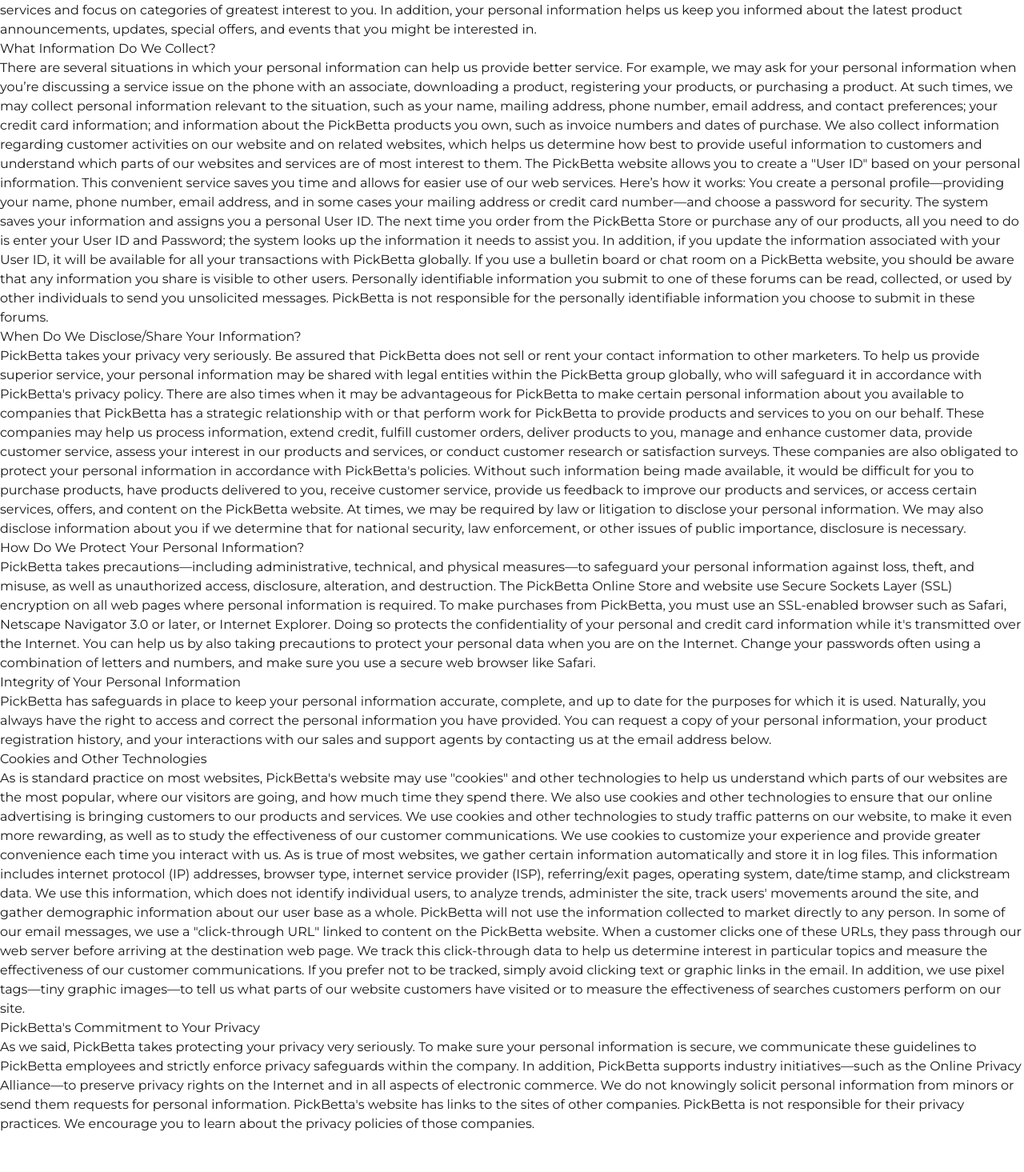
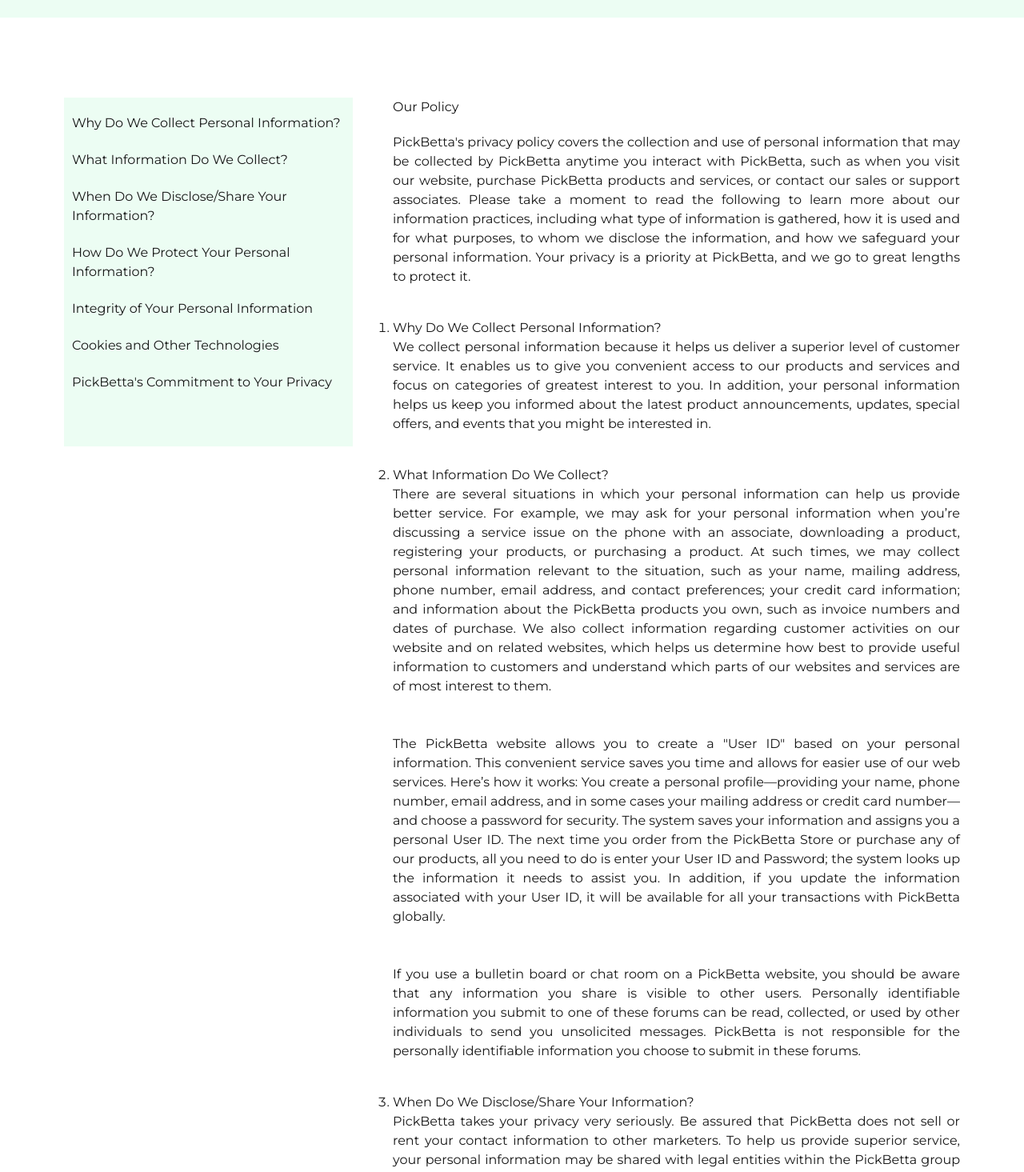
Before and after one commit to Mcdemzy/pick-betta, a Next.js app: page /privacy in a window 1280 px wide. Shown: the part 383-1848 px from the top of the page at 80% size. Before the commit the page ends 1800 px from the top, so only its background shows below. Built offline with nearby package versions, Linux system fonts and the light colour scheme.

Commit message:
`Refactor Privacy Policy page and related components with design updates and minor content changes`

```diff
--- a/src/app/privacy/page.tsx
+++ b/src/app/privacy/page.tsx
@@ -1,18 +1,28 @@
 "use client";
 
 import Hero from "@/components/privacy/Hero";
+import Banner from "@/components/shared/Banner";
+import Footer from "@/components/shared/Footer";
 
 export default function PrivacyPolicy() {
   return (
     <>
       <main>
-        <section>
-          <h1>Privacy Policy</h1>
-          <h3>Version 1.1 September 2024</h3>
+        <section className="bg-[#ECFDF3] px-20 pt-[150px] pb-[117px]">
+          <div className="flex flex-col gap-y-7.5 text-center">
+            <h1 className="text-[#101828] md:text-[3.75rem] leading-[78px] tracking-[-2%] font-semibold">
+              Privacy Policy
+            </h1>
+            <h3 className="text-[#475467] text-[1.125rem] font-medium leading-7.5">
+              Version 1.1 September 2024
+            </h3>
+          </div>
         </section>
 
         {/*  */}
         <Hero />
+        <Banner />
+        <Footer />
       </main>
     </>
   );
--- /dev/null
+++ b/src/app/terms-conditions/page.tsx
@@ -0,0 +1,9 @@
+"use client";
+
+export default function TermsAndConditions() {
+  return (
+    <>
+      <main className="text-5xl">Hello</main>
+    </>
+  );
+}
--- a/src/components/privacy/Hero.tsx
+++ b/src/components/privacy/Hero.tsx
@@ -3,10 +3,10 @@
 export default function Hero() {
   return (
     <>
-      <main>
-        <section>
-          <aside>
-            <h4>Why Do We Collect Personal Information?</h4>
+      <main className="bg-[#FFFFFF] px-20 py-25">
+        <section className="flex gap-x-12.5">
+          <aside className="bg-[#ECFDF3] py-5 px-2.5 h-[436px] min-w-[361px] flex flex-col gap-y-[22px]">
+            <h4 className="">Why Do We Collect Personal Information?</h4>
             <h4>What Information Do We Collect?</h4>
             <h4>When Do We Disclose/Share Your Information?</h4>
             <h4>How Do We Protect Your Personal Information?</h4>
@@ -16,8 +16,8 @@
           </aside>
 
           {/*  */}
-          <aside>
-            <div>
+          <aside className="flex flex-col gap-y-10 text-justify max-w-[869px]">
+            <div className="flex flex-col gap-y-5">
               <h3>Our Policy</h3>
               <p>
                 PickBetta's privacy policy covers the collection and use of
@@ -34,7 +34,7 @@
             </div>
 
             <div>
-              <ol>
+              <ol className="flex flex-col gap-y-10 list-decimal">
                 <div>
                   <li>Why Do We Collect Personal Information?</li>
                   <p>
@@ -66,6 +66,9 @@
                     websites, which helps us determine how best to provide
                     useful information to customers and understand which parts
                     of our websites and services are of most interest to them.
+                    <br />
+                    <br />
+                    <br />
                     The PickBetta website allows you to create a "User ID" based
                     on your personal information. This convenient service saves
                     you time and allows for easier use of our web services.
@@ -79,14 +82,18 @@
                     looks up the information it needs to assist you. In
                     addition, if you update the information associated with your
                     User ID, it will be available for all your transactions with
-                    PickBetta globally. If you use a bulletin board or chat room
-                    on a PickBetta website, you should be aware that any
-                    information you share is visible to other users. Personally
-                    identifiable information you submit to one of these forums
-                    can be read, collected, or used by other individuals to send
-                    you unsolicited messages. PickBetta is not responsible for
-                    the personally identifiable information you choose to submit
-                    in these forums.
+                    PickBetta globally.
+                    <br />
+                    <br />
+                    <br />
+                    If you use a bulletin board or chat room on a PickBetta
+                    website, you should be aware that any information you share
+                    is visible to other users. Personally identifiable
+                    information you submit to one of these forums can be read,
+                    collected, or used by other individuals to send you
+                    unsolicited messages. PickBetta is not responsible for the
+                    personally identifiable information you choose to submit in
+                    these forums.
                   </p>
                 </div>
 
@@ -115,11 +122,15 @@
                     products, have products delivered to you, receive customer
                     service, provide us feedback to improve our products and
                     services, or access certain services, offers, and content on
-                    the PickBetta website. At times, we may be required by law
-                    or litigation to disclose your personal information. We may
-                    also disclose information about you if we determine that for
-                    national security, law enforcement, or other issues of
-                    public importance, disclosure is necessary.
+                    the PickBetta website.
+                    <br />
+                    <br />
+                    <br />
+                    At times, we may be required by law or litigation to
+                    disclose your personal information. We may also disclose
+                    information about you if we determine that for national
+                    security, law enforcement, or other issues of public
+                    importance, disclosure is necessary.
                   </p>
                 </div>
 
@@ -130,18 +141,24 @@
                     technical, and physical measures—to safeguard your personal
                     information against loss, theft, and misuse, as well as
                     unauthorized access, disclosure, alteration, and
-                    destruction. The PickBetta Online Store and website use
-                    Secure Sockets Layer (SSL) encryption on all web pages where
-                    personal information is required. To make purchases from
-                    PickBetta, you must use an SSL-enabled browser such as
-                    Safari, Netscape Navigator 3.0 or later, or Internet
-                    Explorer. Doing so protects the confidentiality of your
-                    personal and credit card information while it's transmitted
-                    over the Internet. You can help us by also taking
-                    precautions to protect your personal data when you are on
-                    the Internet. Change your passwords often using a
-                    combination of letters and numbers, and make sure you use a
-                    secure web browser like Safari.
+                    destruction.
+                    <br />
+                    <br />
+                    <br />
+                    The PickBetta Online Store and website use Secure Sockets
+                    Layer (SSL) encryption on all web pages where personal
+                    information is required. To make purchases from PickBetta,
+                    you must use an SSL-enabled browser such as Safari, Netscape
+                    Navigator 3.0 or later, or Internet Explorer. Doing so
+                    protects the confidentiality of your personal and credit
+                    card information while it's transmitted over the Internet.
+                    <br />
+                    <br />
+                    <br />
+                    You can help us by also taking precautions to protect your
+                    personal data when you are on the Internet. Change your
+                    passwords often using a combination of letters and numbers,
+                    and make sure you use a secure web browser like Safari.
                   </p>
                 </div>
 
@@ -173,28 +190,42 @@
                     more rewarding, as well as to study the effectiveness of our
                     customer communications. We use cookies to customize your
                     experience and provide greater convenience each time you
-                    interact with us. As is true of most websites, we gather
-                    certain information automatically and store it in log files.
-                    This information includes internet protocol (IP) addresses,
-                    browser type, internet service provider (ISP),
-                    referring/exit pages, operating system, date/time stamp, and
-                    clickstream data. We use this information, which does not
-                    identify individual users, to analyze trends, administer the
-                    site, track users' movements around the site, and gather
-                    demographic information about our user base as a whole.
-                    PickBetta will not use the information collected to market
-                    directly to any person. In some of our email messages, we
-                    use a "click-through URL" linked to content on the PickBetta
-                    website. When a customer clicks one of these URLs, they pass
-                    through our web server before arriving at the destination
-                    web page. We track this click-through data to help us
-                    determine interest in particular topics and measure the
-                    effectiveness of our customer communications. If you prefer
-                    not to be tracked, simply avoid clicking text or graphic
-                    links in the email. In addition, we use pixel tags—tiny
-                    graphic images—to tell us what parts of our website
-                    customers have visited or to measure the effectiveness of
-                    searches customers perform on our site.
+                    interact with us.
+                    <br />
+                    <br />
+                    <br />
+                    As is true of most websites, we gather certain information
+                    automatically and store it in log files. This information
+                    includes internet protocol (IP) addresses, browser type,
+                    internet service provider (ISP), referring/exit pages,
+                    operating system, date/time stamp, and clickstream data.
+                    <br />
+                    <br />
+                    <br />
+                    We use this information, which does not identify individual
+                    users, to analyze trends, administer the site, track users'
+                    movements around the site, and gather demographic
+                    information about our user base as a whole. PickBetta will
+                    not use the information collected to market directly to any
+                    person.
+                    <br />
+                    <br />
+                    <br />
+                    In some of our email messages, we use a "click-through URL"
+                    linked to content on the PickBetta website. When a customer
+                    clicks one of these URLs, they pass through our web server
+                    before arriving at the destination web page. We track this
+                    click-through data to help us determine interest in
+                    particular topics and measure the effectiveness of our
+                    customer communications. If you prefer not to be tracked,
+                    simply avoid clicking text or graphic links in the email.
+                    <br />
+                    <br />
+                    <br />
+                    In addition, we use pixel tags—tiny graphic images—to tell
+                    us what parts of our website customers have visited or to
+                    measure the effectiveness of searches customers perform on
+                    our site.
                   </p>
                 </div>
 
@@ -209,10 +240,14 @@
                     the Online Privacy Alliance—to preserve privacy rights on
                     the Internet and in all aspects of electronic commerce. We
                     do not knowingly solicit personal information from minors or
-                    send them requests for personal information. PickBetta's
-                    website has links to the sites of other companies. PickBetta
-                    is not responsible for their privacy practices. We encourage
-                    you to learn about the privacy policies of those companies.
+                    send them requests for personal information.
+                    <br />
+                    <br />
+                    <br />
+                    PickBetta's website has links to the sites of other
+                    companies. PickBetta is not responsible for their privacy
+                    practices. We encourage you to learn about the privacy
+                    policies of those companies.
                   </p>
                 </div>
               </ol>
--- a/src/components/shared/Banner.tsx
+++ b/src/components/shared/Banner.tsx
@@ -3,8 +3,8 @@
 export default function Home() {
   return (
     <>
-      <main>
-        <section>
+      <main className="bg-[#FFFFFF] px-20 py-25">
+        <section className="bg-[#06543C] min-h-[400px] text-white">
           <h1>Get PickBetta FREE for 7 days</h1>
           <h3>
             Your first week is always free. Start your trial now and see the
--- a/src/components/shared/Footer.tsx
+++ b/src/components/shared/Footer.tsx
@@ -0,0 +1,34 @@
+"use client";
+
+import Image from "next/image";
+
+export default function Footer() {
+  return (
+    <>
+      <footer className="bg-[#06543C] w-full min-h-[472px] px-20 pt-16 pb-12">
+        <section className="w-full p-8 flex flex-row gap-12">
+          <div>
+            <div>
+              <Image
+                src="/images/logo.svg"
+                width={140}
+                height={48}
+                alt="logo"
+              />
+            </div>
+            <p>
+              This website does not endorse, encourage, or facilitate illegal
+              gambling. All information provided by PickBetta is intended for
+              informational and entertainment purposes only. Any use of this
+              information in violation of any federal, state, or local laws is
+              strictly prohibited. PickBetta does not condone any illegal
+              activities associated with betting or gambling. Users are
+              responsible for ensuring that their activities comply with
+              applicable laws.
+            </p>
+          </div>
+        </section>
+      </footer>
+    </>
+  );
+}
```
